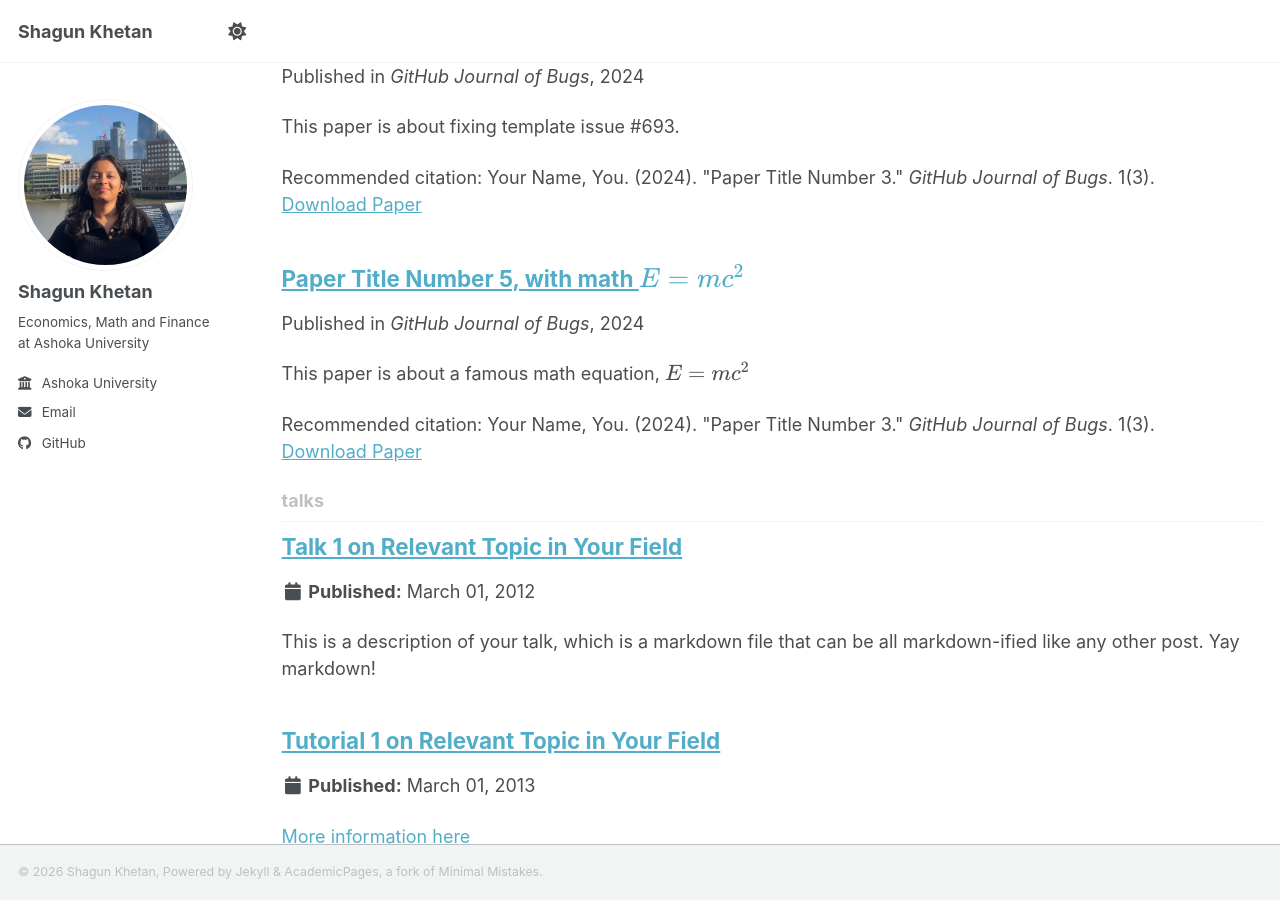
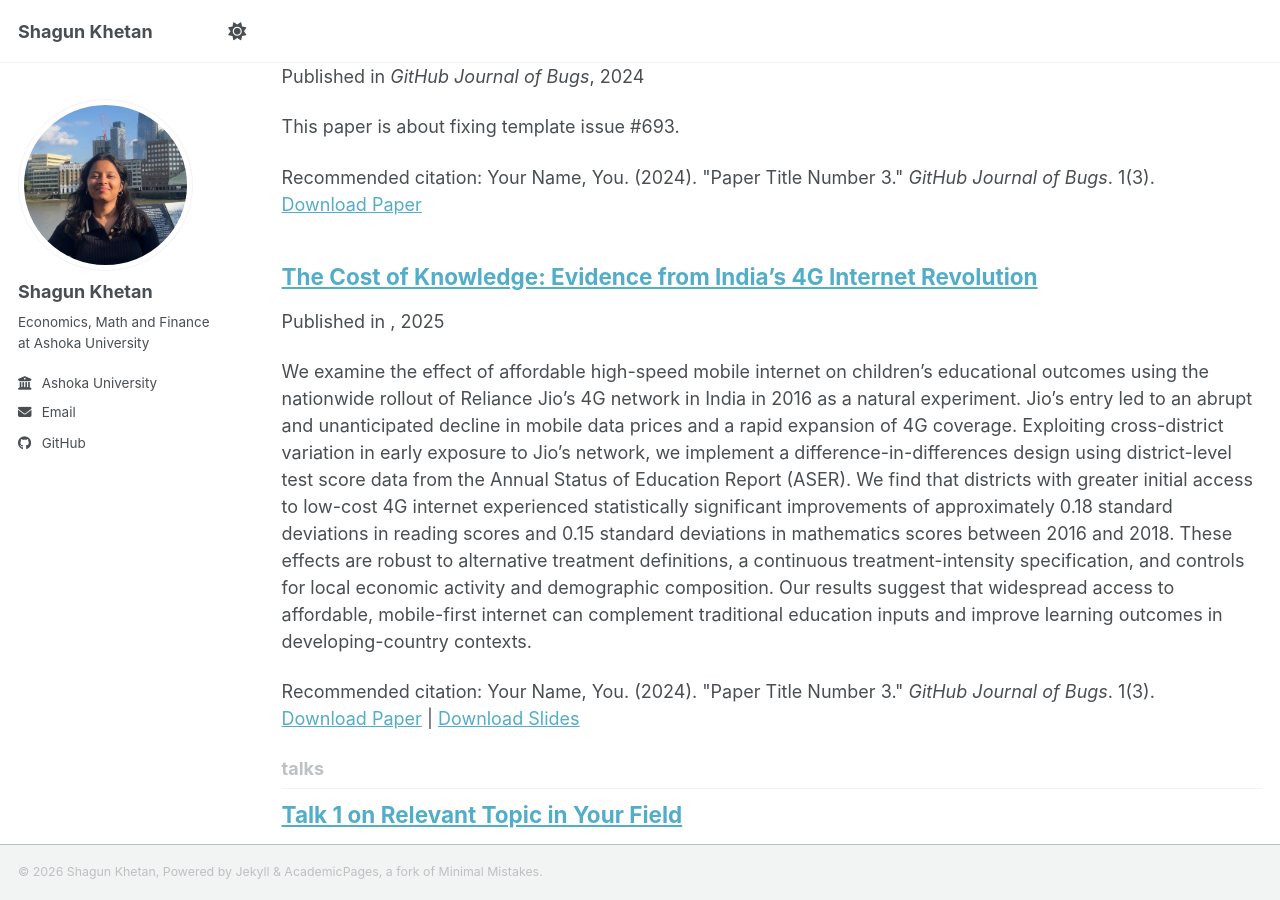
Before and after one commit to shagun-khetan/shagun-khetan.github.io, a Jekyll site: the page built from _pages/collection-archive.html, in a window 1280 px wide and 900 px high, scrolled down 1870 px. Built offline with Jekyll 4.4.1, drawn with Linux system fonts in a browser that asks for light colours; a script bundle is joined from its source files by our own code; library files that are not in the unit come from our copies.

Commit message:
added authors and updated publication category and permalink for publications page

```diff
--- a/_publications/2025-06-08-paper-title-number-5.md
+++ b/_publications/2025-06-08-paper-title-number-5.md
@@ -1,12 +1,14 @@
 ---
-title: "Paper Title Number 5, with math $$E=mc^2$$"
+title: "The Cost of Knowledge: Evidence from India’s 4G Internet Revolution"
 collection: publications
 category: wip
 permalink: /publication/2024-02-17-paper-title-number-4
-excerpt: 'This paper is about a famous math equation, $$E=mc^2$$'
-date: 2024-02-17
-venue: 'GitHub Journal of Bugs'
-paperurl: 'https://academicpages.github.io/files/paper3.pdf'
+authors: "[Yash Khaitan](https://yash-k21.github.io), [Shagun Khetan](https://shagun-khetan.github.io) "
+excerpt: 'We examine the effect of affordable high-speed mobile internet on children’s educational outcomes using the nationwide rollout of Reliance Jio’s 4G network in India in 2016 as a natural experiment. Jio’s entry led to an abrupt and unanticipated decline in mobile data prices and a rapid expansion of 4G coverage. Exploiting cross-district variation in early exposure to Jio’s network, we implement a difference-in-differences design using district-level test score data from the Annual Status of Education Report (ASER). We find that districts with greater initial access to low-cost 4G internet experienced statistically significant improvements of approximately 0.18 standard deviations in reading scores and 0.15 standard deviations in mathematics scores between 2016 and 2018. These effects are robust to alternative treatment definitions, a continuous treatment-intensity specification, and controls for local economic activity and demographic composition. Our results suggest that widespread access to affordable, mobile-first internet can complement traditional education inputs and improve learning outcomes in developing-country contexts.'
+date: 2025-12-08
+# venue: 'GitHub Journal of Bugs'
+slidesurl: 'https://academicpages.github.io/files/Khaitan_Khetan_Paper.pdf'
+paperurl: 'https://academicpages.github.io/files/Khaitan_Khetan_Slides.pdf'
 citation: 'Your Name, You. (2024). &quot;Paper Title Number 3.&quot; <i>GitHub Journal of Bugs</i>. 1(3).'
 ---
 
```
Also changed, not shown: _pages/publications.html (+8 -0 lines), 5 other files.
